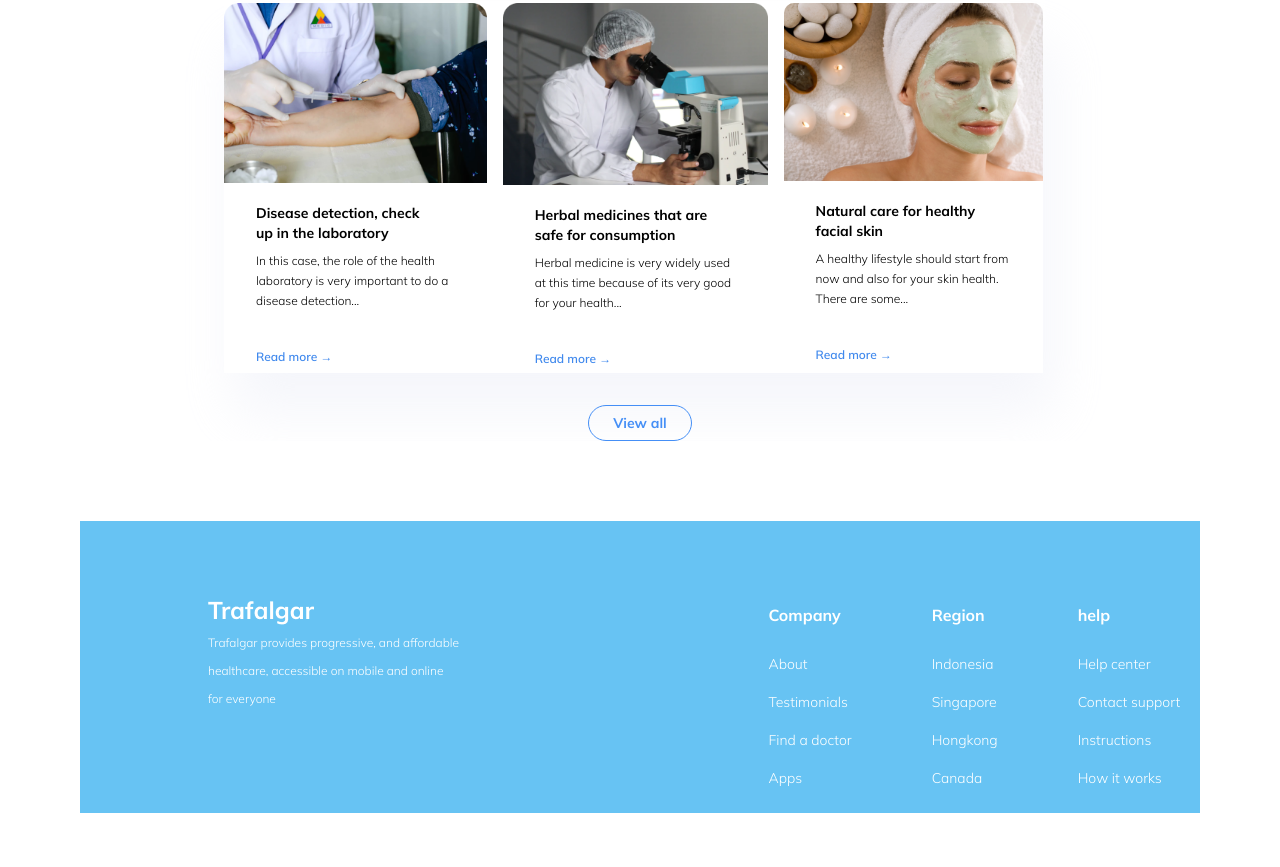
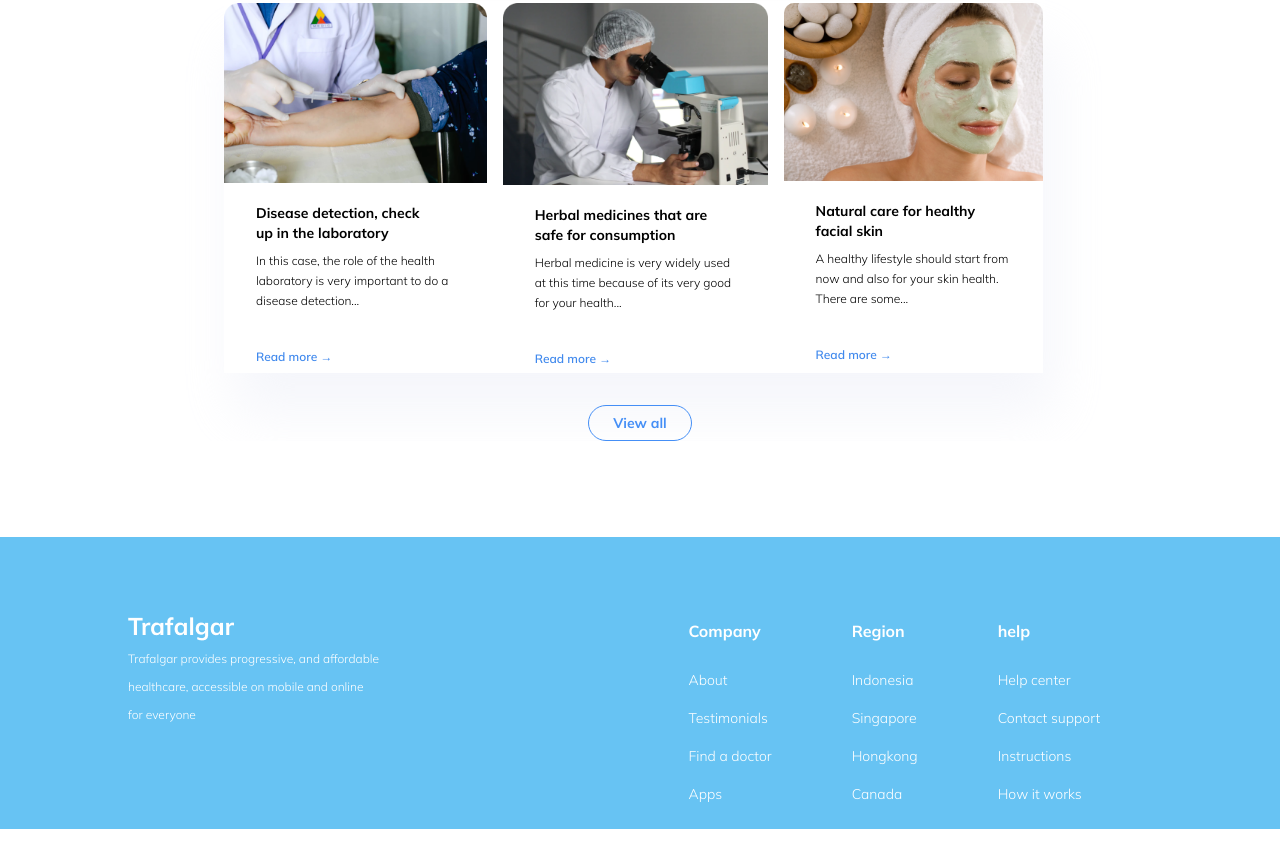
Before and after one commit to Ibidun98/My-Second-Project, a plain HTML site: page index.html in a window 1280 px wide. Shown: the part 2052-2919 px from the top of the page. After the commit the page ends 2881 px from the top, so only its background shows below. Drawn offline with Linux system fonts and the light colour scheme.

Commit message:
My second Project

```diff
--- a/style.css
+++ b/style.css
@@ -438,6 +438,9 @@ header {
 footer{
     background-color: #67C3F3;
     margin: 5rem;
+    width: 100%;
+    margin: auto;
+    margin-top: 6rem;
 }
 
 .footContainer{
```
